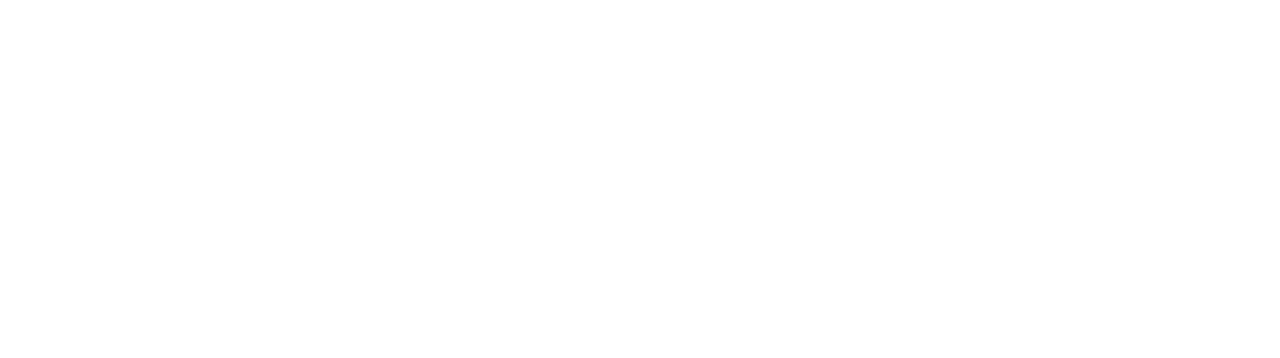
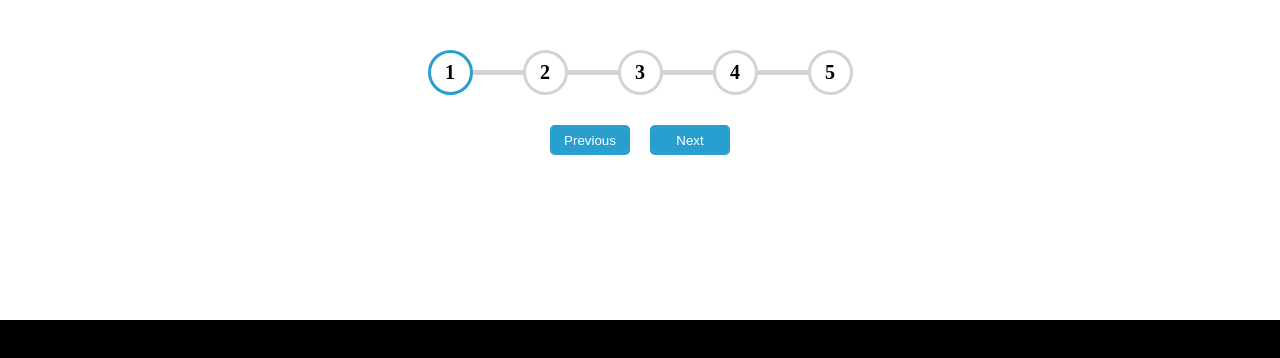
Before and after one commit to acciojob/progress-bar-TheNew-WebDeveloper, a website: page main.html in a window 1280 px wide. Drawn offline with Linux system fonts and the light colour scheme.

Commit message:
created a submission

```diff
--- a/main.html
+++ b/main.html
@@ -8,6 +8,23 @@
 
 <body>
 	<!-- the entire body must be written by student -->
+	<div id="main-container">
+    <div id="container1" class="container">
+      <div id="circle-1" class="circle active">1</div>
+      <div class="lines"></div>
+      <div id="circle-2" class="circle">2</div>
+      <div class="lines"></div>
+      <div id="circle-3" class="circle">3</div>
+      <div class="lines"></div>
+      <div id="circle-4" class="circle">4</div>
+      <div class="lines"></div>
+      <div id="circle-5" class="circle">5</div>
+    </div>
+    <div id="container2" class="container">
+      <button id="prev" class="btn">Previous</button>
+      <button id="next" class="btn">Next</button>
+    </div>
+  </div>
     <script type="text/javascript" src="./script.js">
 </script>
 
--- a/script.js
+++ b/script.js
@@ -1 +1,47 @@
 //your JS code here. If required.
+var prev = document.getElementById("prev");
+var next = document.getElementById("next");
+var lines =  document.querySelectorAll(".lines");
+var circles = document.getElementsByClassName("circle");
+
+let pointer = 0;
+let maxSteps = 4;
+
+function updateButtonStates() {
+    if(pointer === 0) {
+        prev.setAttribute("disabled", true);
+    }
+    else {
+        prev.removeAttribute("disabled");
+    }
+
+    if(pointer === maxSteps) {
+        next.setAttribute("disabled", true);
+    }
+    else {
+        next.removeAttribute("disabled");
+    }
+}
+
+function prevFun() {
+    if(pointer > 0) {
+        lines[pointer-1].style.backgroundColor = "lightgray";
+        circles[pointer].classList.remove("active");
+        pointer--;
+    }
+    updateButtonStates();
+}
+
+prev.addEventListener("click", prevFun);
+
+function nextFun() {
+    if(pointer < maxSteps) {
+        lines[pointer].style.backgroundColor = "rgb(40, 159, 206)";
+        pointer++;
+        circles[pointer].classList.add("active");
+    }
+    updateButtonStates();
+}
+
+next.addEventListener("click", nextFun);
+document.addEventListener("DOMContentLoaded", updateButtonStates);
--- a/styles.css
+++ b/styles.css
@@ -1 +1,68 @@
 /*  your css code here. If applicable */
+*{
+    padding: 0;
+    margin: 0;
+    box-sizing: border-box;
+}
+
+body {
+    width: 60%;
+    height: 50%;
+    background-color: black;
+}
+
+#main-container {
+    width: 100vw;
+    height: 40vh;
+    background-color: white;
+    display: flex;
+    flex-direction: column;
+}
+
+.container {
+    display: flex;
+    flex-direction: row;
+    justify-content: center;
+    align-items: center;
+}
+
+#container1 {
+    margin: 50px 30px 10px 30px;
+}
+
+#container2 {
+    margin: 10px 30px 50px 30px;
+}
+
+.circle {
+    width: 45px;
+    height: 45px;
+    display: flex;
+    justify-content: center;
+    align-items: center;
+    font-size: 20px;
+    font-weight: bold;
+    border-radius: 50%;
+    border: 3px solid lightgray;
+}
+
+.active {
+    border-color: rgb(40, 159, 206);
+}
+
+.btn {
+    width: 80px;
+    height: 30px;
+    outline: none;
+    border: none;
+    border-radius: 5px;
+    margin: 10px;
+    background-color: rgb(40, 159, 206);
+    color: white;
+}
+
+.lines {
+    width: 50px;
+    height: 5px;
+    background-color: lightgray;
+}
```
